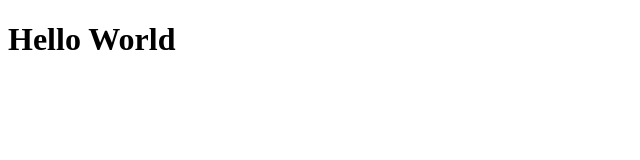
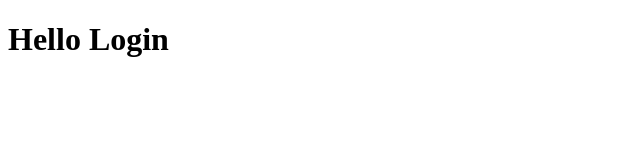
Before and after one commit to felipebergamin/trello-react, a React (Create React App) app: page /login in a window 1280 px wide. Shown: the top 160 px of the page, without its empty margins (0-640 px from the left). Built offline with nearby package versions, Linux system fonts and the light colour scheme.

Commit message:
add routing with blank login page

```diff
--- a/src/App.js
+++ b/src/App.js
@@ -1,7 +1,9 @@
 import React from 'react';
 
+import Routes from './routes';
+
 function App() {
-  return <h1>Hello World</h1>;
+  return <Routes />;
 }
 
 export default App;
--- /dev/null
+++ b/src/pages/Login/index.js
@@ -0,0 +1,7 @@
+import React from 'react';
+
+// import { Container } from './styles';
+
+export default function Login() {
+  return <h1>Hello Login</h1>;
+}
--- /dev/null
+++ b/src/routes/index.js
@@ -0,0 +1,17 @@
+import React from 'react';
+import { BrowserRouter, Switch, Route, Redirect } from 'react-router-dom';
+
+import Login from '../pages/Login';
+
+function Routes() {
+  return (
+    <BrowserRouter>
+      <Switch>
+        <Route path="/" exact render={() => <Redirect to="/login" />} />
+        <Route path="/login" component={Login} exact />
+      </Switch>
+    </BrowserRouter>
+  );
+}
+
+export default Routes;
```
